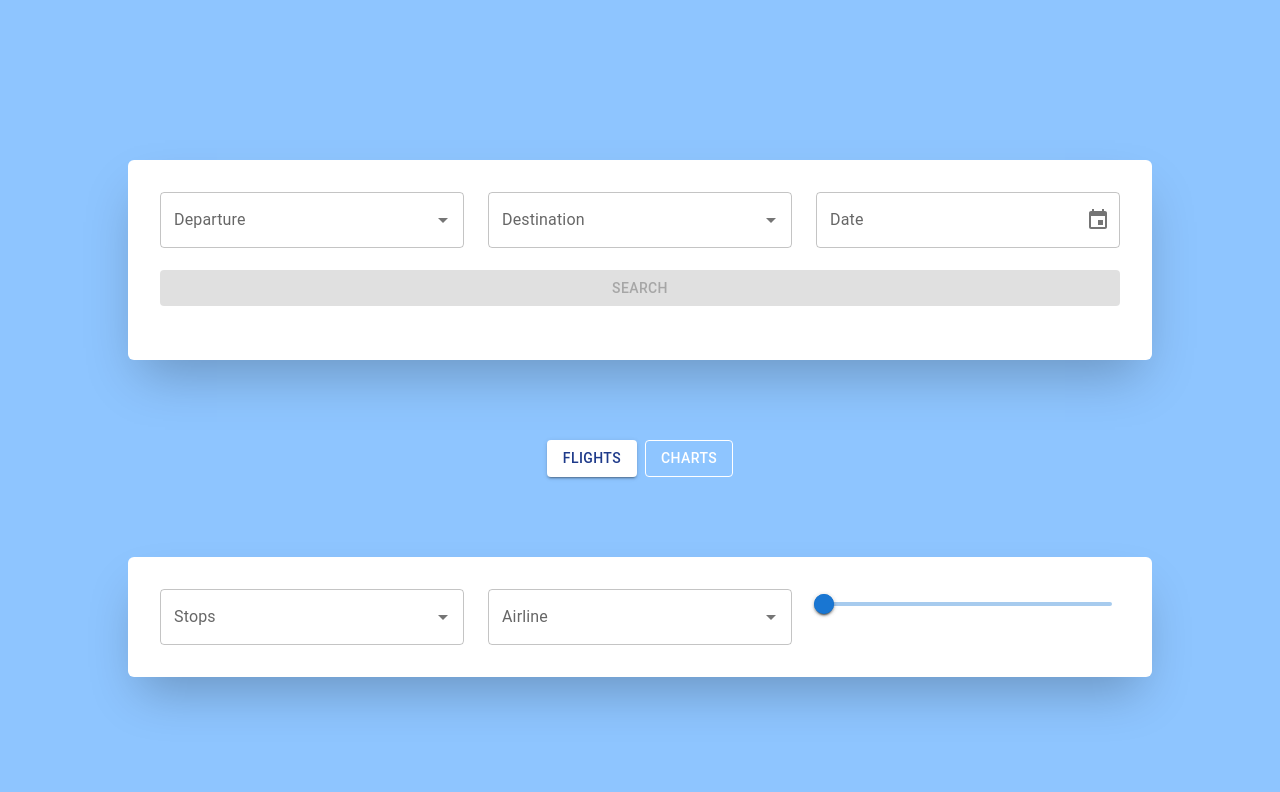
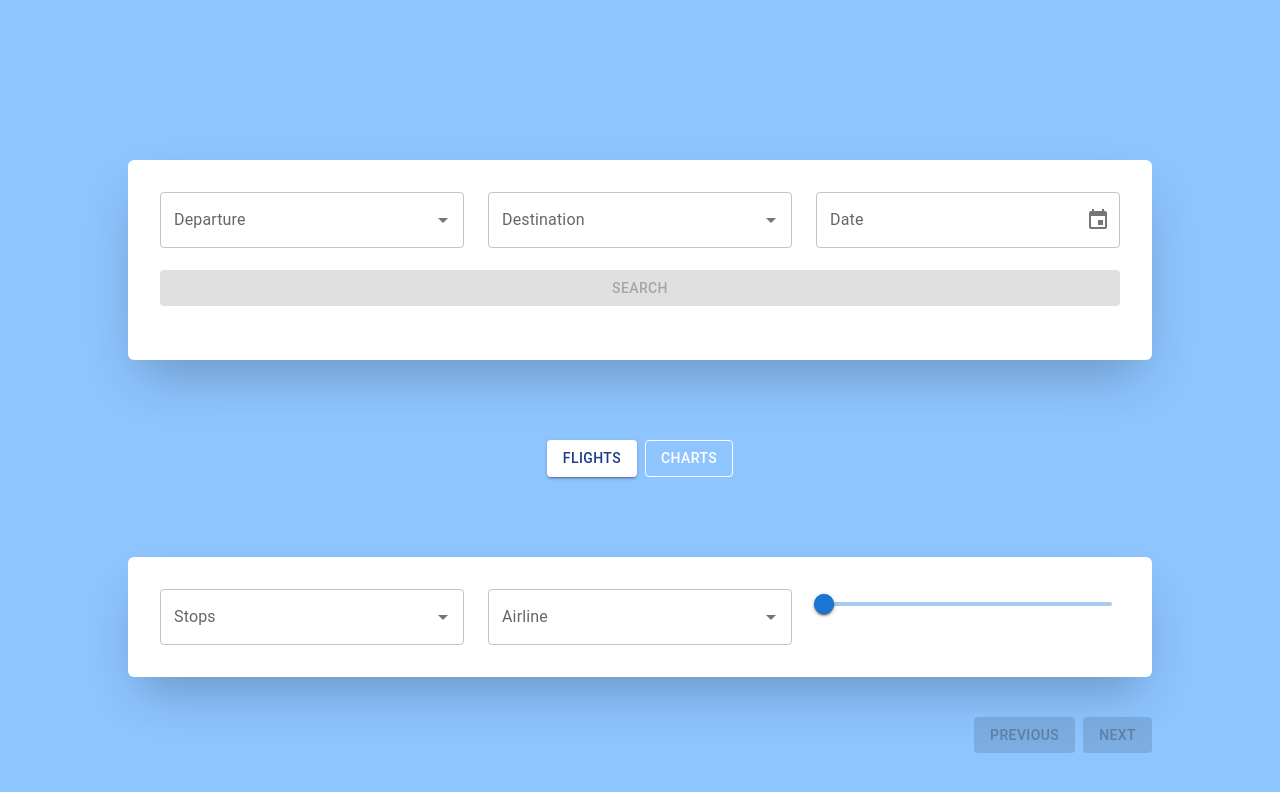
Before and after one commit to faridulhaque/JT-Spotter-AI-Flight-App, a Next.js app: page / in a window 1280 px wide. Shown: the top 792 px of the page. Built offline with nearby package versions, Linux system fonts and the light colour scheme.

Commit message:
pagiation added

```diff
--- a/components/FlightList.tsx
+++ b/components/FlightList.tsx
@@ -1,17 +1,62 @@
+"use client";
 import { FlightUI } from "@/services/types";
-import React from "react";
+import React, { useState } from "react";
 import { FlightCard } from "./FlightCard";
+import { Box, Button } from "@mui/material";
 type PropsFlightList = {
   flights: FlightUI[];
-  carriers: Record<string, string>
+  carriers: Record<string, string>;
+  data: { starting: number; ending: number };
+  setData: (value: { starting: number; ending: number }) => void;
 };
 
-function FlightList({ flights, carriers }: PropsFlightList) {
+function FlightList({ flights, carriers, data, setData }: PropsFlightList) {
   return (
     <div className="w-full px-2 sm:px-4 md:px-0 md:w-11/12 max-w-5xl mx-auto py-10">
-      {flights.map((f) => (
-        <FlightCard key={f.id} flight={f} airline={carriers[f.airlineCode] ?? f.airlineCode}/>
+      {[...flights].slice(data.starting, data.ending).map((f) => (
+        <FlightCard
+          key={f.id}
+          flight={f}
+          airline={carriers[f.airlineCode] ?? f.airlineCode}
+        />
       ))}
+
+      <Box sx={{ display: "flex", justifyContent: "flex-end", gap: 1 }}>
+        <Button
+          onClick={() =>
+            setData({
+              starting: data.starting - 10,
+              ending: data.ending - 10,
+            })
+          }
+          disabled={data.starting <= 0}
+          variant="contained"
+          sx={{
+            backgroundColor: "#fff",
+            color: "#000",
+            "&:hover": { backgroundColor: "#f5f5f5" },
+          }}
+        >
+          Previous
+        </Button>
+        <Button
+          onClick={() =>
+            setData({
+              starting: data.starting + 10,
+              ending: data.ending + 10,
+            })
+          }
+          disabled={data.ending >= flights?.length}
+          variant="contained"
+          sx={{
+            backgroundColor: "#fff",
+            color: "#000",
+            "&:hover": { backgroundColor: "#f5f5f5" },
+          }}
+        >
+          Next
+        </Button>
+      </Box>
     </div>
   );
 }
--- a/components/HomePage.tsx
+++ b/components/HomePage.tsx
@@ -1,6 +1,6 @@
 "use client";
 import { Airports, FlightOffer, FlightUI } from "@/services/types";
-import React, { useEffect, useMemo, useState } from "react";
+import React, { use, useEffect, useMemo, useState } from "react";
 import TextField from "@mui/material/TextField";
 import Autocomplete from "@mui/material/Autocomplete";
 import { AdapterDayjs } from "@mui/x-date-pickers/AdapterDayjs";
@@ -13,6 +13,8 @@ import FlightList from "./FlightList";
 
 function HomePage() {
   const [showChart, setShowChart] = useState(false);
+  const [dataCount, setDataCount] = useState({ starting: 0, ending: 10 });
+
   const [departureValue, setDepartureValue] = useState<Airports | null>(null);
   const [departureInput, setDepartureInput] = useState("");
   const [departureOptions, setDepartureOptions] = useState<Airports[]>([]);
@@ -35,6 +37,8 @@ function HomePage() {
     0, 0,
   ]);
 
+  const [loading, setLoading] = useState(false);
+
   useEffect(() => {
     async function getSearchData() {
       const res = await fetch(`/api/airports?query=${departureInput}`);
@@ -56,6 +60,7 @@ function HomePage() {
   }, [destinationInput]);
 
   const handleSearch = async () => {
+    setLoading(true);
     const tokenRes = await fetch("/api/token", { method: "POST" });
     const tokenData = await tokenRes.json();
     const token = tokenData?.data?.access_token;
@@ -82,6 +87,7 @@ function HomePage() {
 
     setSelectedAirline(null);
     setSelectedStops(null);
+    setLoading(false);
   };
 
   const sameValueError =
@@ -94,7 +100,6 @@ function HomePage() {
   const buttonDisable = Boolean(
     sameValueError || !departureValue?.iata || !destinationValue?.iata || !date,
   );
-
 
   const airlineOptions = Object.entries(carriers).map(([code, name]) => ({
     code,
@@ -141,9 +146,6 @@ function HomePage() {
           f.price <= priceRangeValue[1],
       );
   }, [allData, selectedAirline, selectedStops, priceRangeValue]);
-
-  console.log("price ranges", priceRangeValue);
-  console.log("airliens", airlineOptions);
 
   return (
     <div className="min-h-screen flex flex-col items-center bg-blue-300">
@@ -210,6 +212,10 @@ function HomePage() {
           </Button>
         </div>
       </div>
+      {loading ? (
+        <div className="text-center text-4xl text-white mt-10">Loading...</div>
+      ) : (
+        <>
           <div className="mt-20">
             <Box sx={{ display: "flex", gap: 1 }}>
               <Button
@@ -220,7 +226,9 @@ function HomePage() {
                   color: showChart ? "#fff" : "#1e3a8a",
                   borderColor: "#fff",
                   "&:hover": {
-                backgroundColor: showChart ? "rgba(255,255,255,0.1)" : "#fff",
+                    backgroundColor: showChart
+                      ? "rgba(255,255,255,0.1)"
+                      : "#fff",
                   },
                 }}
               >
@@ -235,7 +243,9 @@ function HomePage() {
                   color: showChart ? "#1e3a8a" : "#fff",
                   borderColor: "#fff",
                   "&:hover": {
-                backgroundColor: showChart ? "#fff" : "rgba(255,255,255,0.1)",
+                    backgroundColor: showChart
+                      ? "#fff"
+                      : "rgba(255,255,255,0.1)",
                   },
                 }}
               >
@@ -249,7 +259,10 @@ function HomePage() {
                 <Autocomplete<number>
                   options={stops}
                   getOptionLabel={(o) => `${o} stop${o === 1 ? "" : "s"}`}
-              onChange={(_, v) => setSelectedStops(v)}
+                  onChange={(_, v) => {
+                    setSelectedStops(v);
+                    setDataCount({ starting: 0, ending: 10 });
+                  }}
                   renderInput={(params) => (
                     <TextField {...params} label="Stops" fullWidth />
                   )}
@@ -257,7 +270,10 @@ function HomePage() {
                 <Autocomplete<{ code: string; name: string }>
                   options={airlineOptions}
                   getOptionLabel={(o) => o.name}
-              onChange={(_, v) => setSelectedAirline(v?.code ?? null)}
+                  onChange={(_, v) => {
+                    setSelectedAirline(v?.code ?? null);
+                    setDataCount({ starting: 0, ending: 10 });
+                  }}
                   renderInput={(params) => (
                     <TextField {...params} label="Airline" fullWidth />
                   )}
@@ -268,7 +284,10 @@ function HomePage() {
                     value={priceRangeValue}
                     min={availablePriceRange.min}
                     max={availablePriceRange.max}
-                onChange={(_, v) => setPriceRangeValue(v as [number, number])}
+                    onChange={(_, v) => {
+                      setPriceRangeValue(v as [number, number]);
+                      setDataCount({ starting: 0, ending: 10 });
+                    }}
                     valueLabelDisplay="auto"
                   />
                 </Box>
@@ -279,11 +298,15 @@ function HomePage() {
               <Chart></Chart>
             ) : (
               <FlightList
+                data={dataCount}
+                setData={setDataCount}
                 carriers={carriers}
                 flights={filteredFlights}
               ></FlightList>
             )}
           </div>
+        </>
+      )}
     </div>
   );
 }
```
Lines whose indentation alone changed are shown as unchanged.
